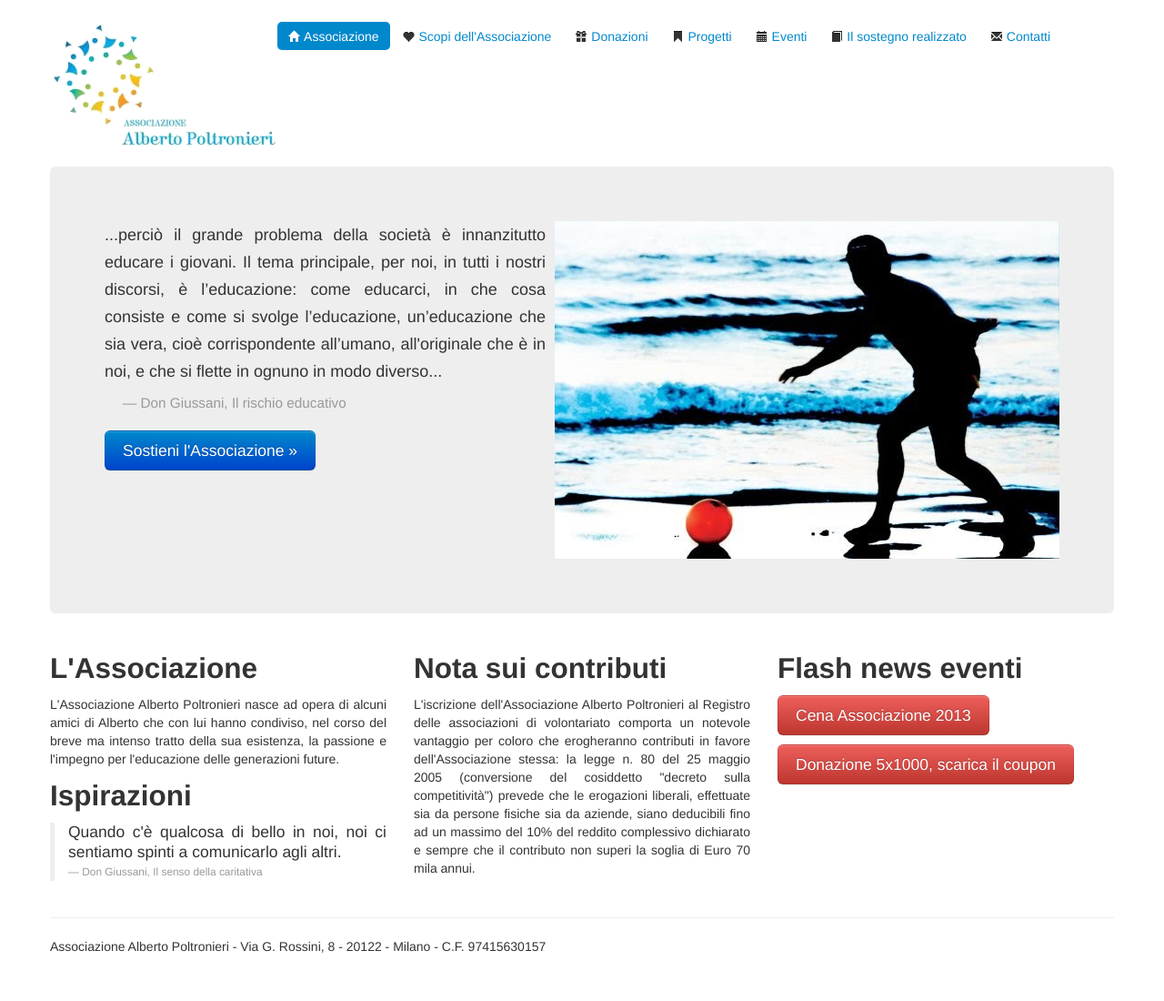
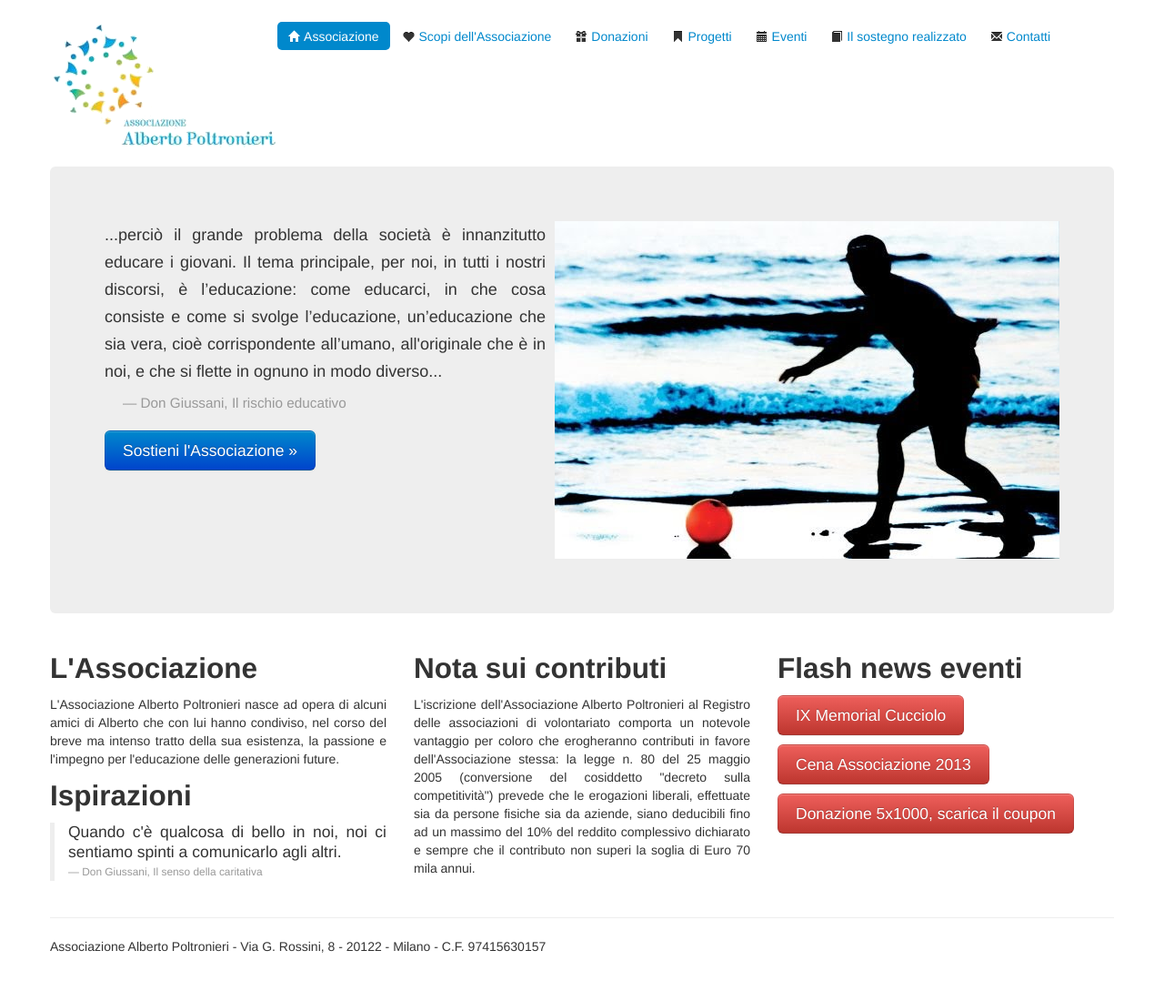
Before and after one commit to associazionepoltronieri/associazionepoltronieri, a Jekyll site: the page built from index.html, in a window 1280 px wide. Shown: the whole page at 91% size. Built offline with Jekyll 4.4.1, drawn with Linux system fonts in a browser that asks for light colours; the list of posts is cut into pages by our own code.

Commit message:
Add memorial cucciolo 2013 event.

```diff
--- a/index.html
+++ b/index.html
@@ -76,6 +76,13 @@ title: Associazione Alberto Poltronieri
         <p><a href="#" class="btn btn-large btn-danger"
             data-toggle="popover"
             data-placement="left"
+            data-content='<a href="events/2013/memorial-cucciolo-2013.pdf">
+                <img width=300 height=200 src="events/2013/memorial-cucciolo-2013.jpg"/>
+            </a>'>
+            IX Memorial Cucciolo</a></p>
+        <p><a href="#" class="btn btn-large btn-danger"
+            data-toggle="popover"
+            data-placement="left"
             data-content='<a href="events/2013/invito-cena-2013.pdf">
                 <img width=300 height=200 src="events/2013/invito-cena-2013.jpg"/>
             </a>'>
```
Also changed, not shown: 1 other file.
